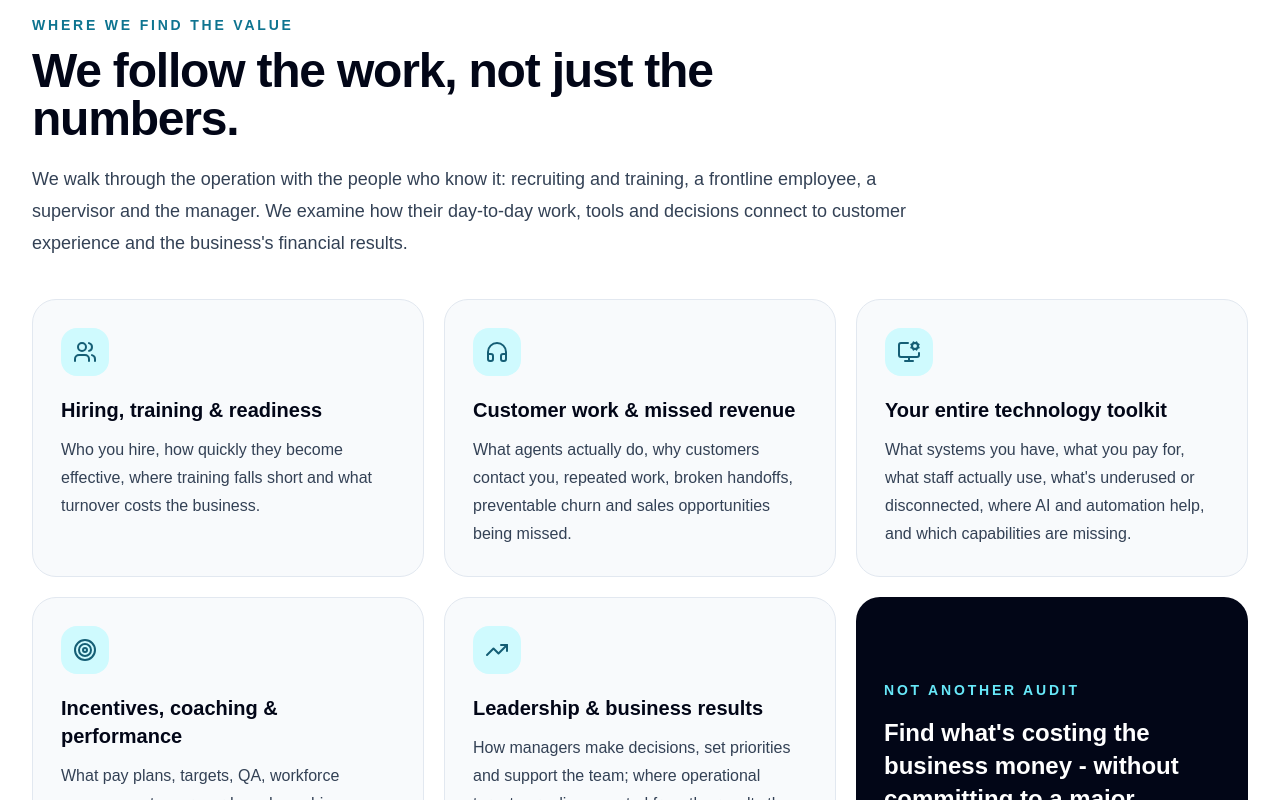
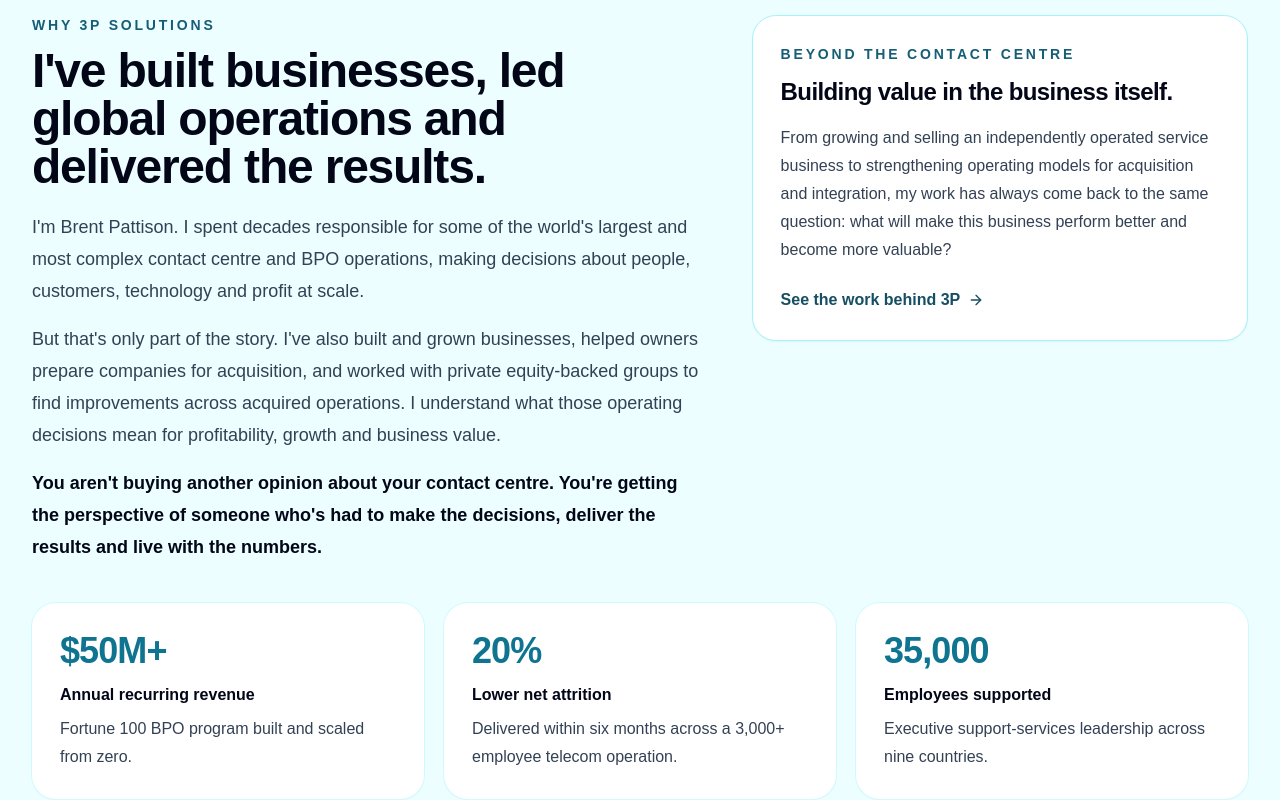
Before and after one commit to brent-prog/3pwebsite, a Next.js app: page /rapid-cx-one-day-assessment in a window 1280 px wide. Shown: the part 1400-2200 px from the top of the page. Built offline with nearby package versions, Linux system fonts and the light colour scheme.

Commit message:
Strengthen and elevate Why 3P with business-building and value creation credentials

```diff
--- a/app/rapid-cx-one-day-assessment/page.tsx
+++ b/app/rapid-cx-one-day-assessment/page.tsx
@@ -107,6 +107,35 @@ export default function ContactCentrePerformanceAssessment() {
         </div>
       </section>
 
+      <section className="bg-cyan-50 py-16 lg:py-20">
+        <div className="mx-auto max-w-7xl px-5 lg:px-8">
+          <div className="grid items-start gap-8 lg:grid-cols-[1.15fr_0.85fr] lg:gap-12">
+            <div>
+              <p className="text-sm font-black uppercase tracking-[0.2em] text-cyan-800">Why 3P Solutions</p>
+              <h2 className="mt-3 text-3xl font-black tracking-tight md:text-5xl">I've built businesses, led global operations and delivered the results.</h2>
+              <p className="mt-5 text-lg leading-8 text-slate-700">I'm Brent Pattison. I spent decades responsible for some of the world's largest and most complex contact centre and BPO operations, making decisions about people, customers, technology and profit at scale.</p>
+              <p className="mt-4 text-lg leading-8 text-slate-700">But that's only part of the story. I've also built and grown businesses, helped owners prepare companies for acquisition, and worked with private equity-backed groups to find improvements across acquired operations. I understand what those operating decisions mean for profitability, growth and business value.</p>
+              <p className="mt-4 text-lg font-bold leading-8 text-slate-950">You aren't buying another opinion about your contact centre. You're getting the perspective of someone who's had to make the decisions, deliver the results and live with the numbers.</p>
+            </div>
+            <div className="rounded-3xl border border-cyan-200 bg-white p-7 shadow-sm">
+              <p className="text-sm font-black uppercase tracking-[0.2em] text-cyan-800">Beyond the contact centre</p>
+              <h3 className="mt-3 text-2xl font-black tracking-tight">Building value in the business itself.</h3>
+              <p className="mt-4 leading-7 text-slate-700">From growing and selling an independently operated service business to strengthening operating models for acquisition and integration, my work has always come back to the same question: what will make this business perform better and become more valuable?</p>
+              <a href="/case-studies" className="mt-6 inline-flex items-center gap-2 font-black text-cyan-900 hover:text-cyan-700">See the work behind 3P <ArrowRight className="h-4 w-4" /></a>
+            </div>
+          </div>
+          <div className="mt-10 grid gap-5 md:grid-cols-3">
+            {proof.map(({ number, label, detail }) => (
+              <div key={number} className="rounded-3xl bg-white p-7 shadow-sm ring-1 ring-cyan-100">
+                <p className="text-4xl font-black tracking-tight text-cyan-700">{number}</p>
+                <p className="mt-3 font-black">{label}</p>
+                <p className="mt-2 leading-7 text-slate-700">{detail}</p>
+              </div>
+            ))}
+          </div>
+        </div>
+      </section>
+
       <section id="how-it-works" className="scroll-mt-20 bg-white py-16 lg:py-20">
         <div className="mx-auto max-w-7xl px-5 lg:px-8">
           <div className="max-w-4xl">
@@ -169,25 +198,7 @@ export default function ContactCentrePerformanceAssessment() {
         </div>
       </section>
 
-      <section className="bg-cyan-50 py-16 lg:py-20">
-        <div className="mx-auto max-w-7xl px-5 lg:px-8">
-          <div className="max-w-4xl">
-            <p className="text-sm font-black uppercase tracking-[0.2em] text-cyan-800">Why 3P Solutions</p>
-            <h2 className="mt-3 text-3xl font-black tracking-tight md:text-5xl">This assessment comes from someone who's been accountable for the results.</h2>
-            <p className="mt-5 text-lg leading-8 text-slate-700">I'm Brent Pattison. I've spent more than 30 years building, leading and transforming major contact centre and BPO operations. I've been responsible for the people, technology, customer relationships and financial outcomes - not just the recommendations.</p>
-          </div>
-          <div className="mt-10 grid gap-5 md:grid-cols-3">
-            {proof.map(({ number, label, detail }) => (
-              <div key={number} className="rounded-3xl bg-white p-7 shadow-sm ring-1 ring-cyan-100">
-                <p className="text-4xl font-black tracking-tight text-cyan-700">{number}</p>
-                <p className="mt-3 font-black">{label}</p>
-                <p className="mt-2 leading-7 text-slate-700">{detail}</p>
-              </div>
-            ))}
-          </div>
-          <a href="/case-studies" className="mt-7 inline-flex items-center gap-2 font-black text-cyan-900 hover:text-cyan-700">See the operating experience behind 3P <ArrowRight className="h-4 w-4" /></a>
-        </div>
-      </section>
+
 
       <section className="bg-white py-16 lg:py-20">
         <div className="mx-auto grid max-w-7xl gap-10 px-5 lg:grid-cols-[1fr_1fr] lg:px-8">
```
